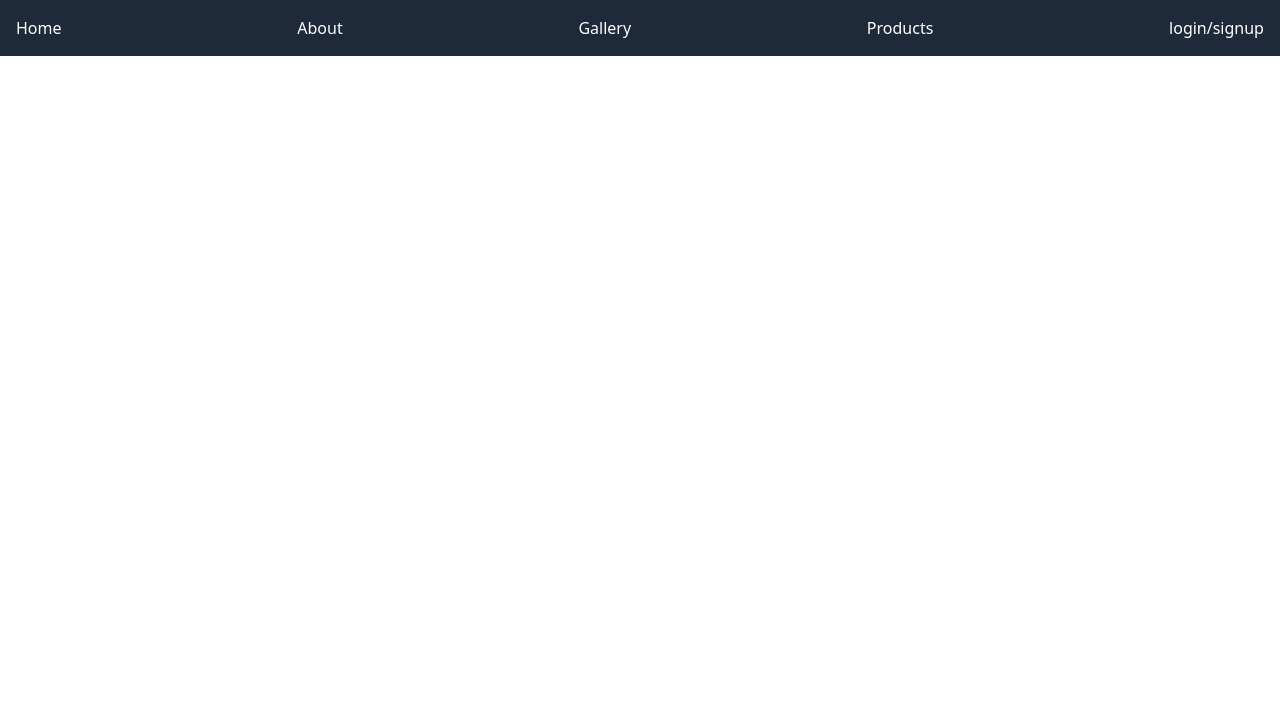
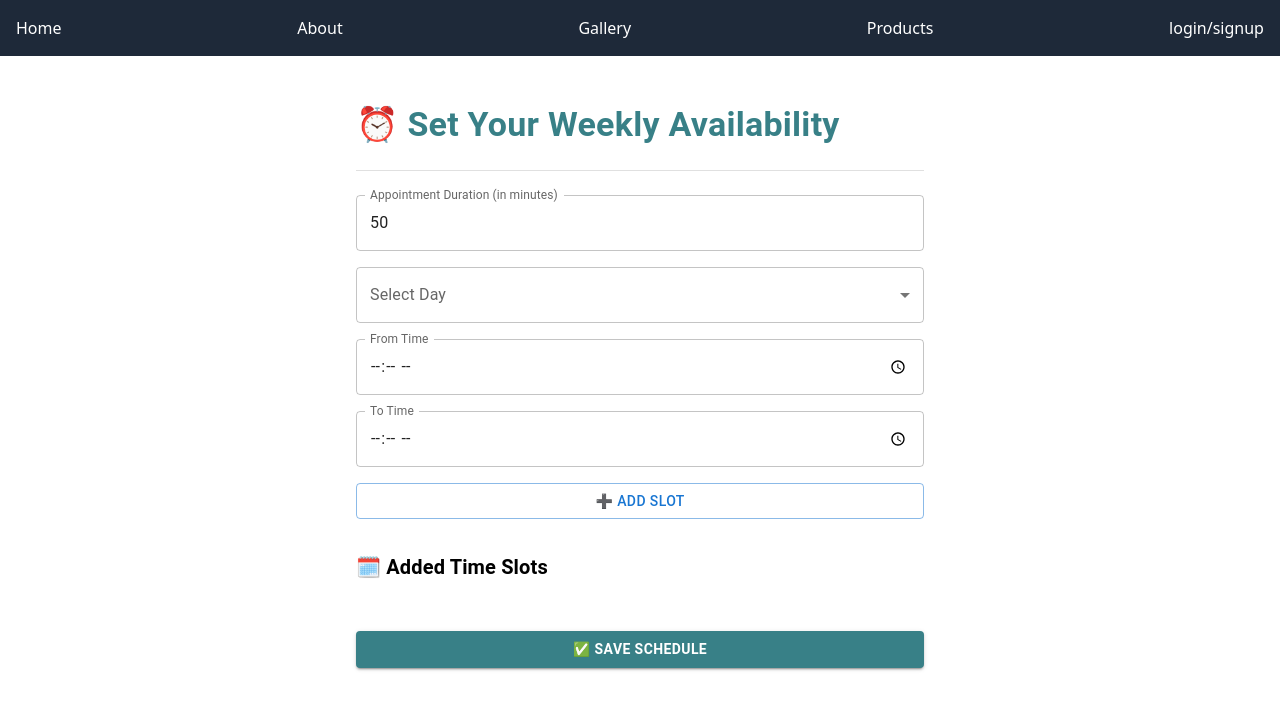
Before and after one commit to sumandey2023/booklyst, a React (Vite) app in the folder frontend/: page /accountsetup/form/schedule in a window 1280 px wide. Shown: the top 710 px of the page. Built offline with nearby package versions, Linux system fonts and the light colour scheme.

Commit message:
add timescheduling

```diff
--- a/frontend/src/components/SetupForm.jsx
+++ b/frontend/src/components/SetupForm.jsx
@@ -239,7 +239,13 @@ const SetupForm = () => {
       }
       setLoading(false);
       resetForm();
-      navigate("/admin");
+      navigate("/accountsetup/form/schedule", {
+        state: {
+          authorName: user?.fullName || "Unknown",
+          authorEmail:
+            user?.emailAddresses?.[0]?.emailAddress || "unknown@example.com",
+        },
+      });
     } catch (err) {
       console.error("Submit error:", err);
       setLoading(false);
@@ -350,7 +356,7 @@ const SetupForm = () => {
                 "&:hover": { bgcolor: lightPrimary },
               }}
             >
-              Submit Block
+              Submit
             </Button>
             {!blogId && (
               <Button
--- /dev/null
+++ b/frontend/src/components/TimeScheduleForm.jsx
@@ -0,0 +1,234 @@
+import React, { useState, useEffect } from "react";
+import {
+  Box,
+  Typography,
+  Stack,
+  TextField,
+  MenuItem,
+  FormControl,
+  InputLabel,
+  Select,
+  Button,
+  Divider,
+  IconButton,
+} from "@mui/material";
+import { toast } from "react-toastify";
+import { useNavigate, useLocation } from "react-router-dom";
+import { Trash2, Pencil } from "lucide-react";
+import useScheduleStore from "../store/useScheduleStore"; // adjust path
+
+const daysOfWeek = [
+  "Monday",
+  "Tuesday",
+  "Wednesday",
+  "Thursday",
+  "Friday",
+  "Saturday",
+  "Sunday",
+];
+
+// Convert 24-hour format to 12-hour format
+const to12HourFormat = (time) => {
+  if (!time) return "";
+  const [hourStr, minute] = time.split(":");
+  let hour = parseInt(hourStr, 10);
+  const ampm = hour >= 12 ? "PM" : "AM";
+  hour = hour % 12 || 12;
+  return `${hour}:${minute} ${ampm}`;
+};
+
+// Convert 12-hour format back to 24-hour (needed for editing pre-fill)
+const to24HourFormat = (time12) => {
+  const [time, modifier] = time12.split(" ");
+  let [hours, minutes] = time.split(":");
+  hours = parseInt(hours, 10);
+
+  if (modifier === "PM" && hours !== 12) hours += 12;
+  if (modifier === "AM" && hours === 12) hours = 0;
+
+  return `${hours.toString().padStart(2, "0")}:${minutes}`;
+};
+
+const TimeScheduleForm = () => {
+  const navigate = useNavigate();
+  const location = useLocation();
+  const { authorName, authorEmail } = location.state || {};
+
+  const [selectedDay, setSelectedDay] = useState("");
+  const [fromTime, setFromTime] = useState("");
+  const [toTime, setToTime] = useState("");
+  const [editIndex, setEditIndex] = useState(null); // New
+
+  const {
+    availability,
+    timeLimit,
+    setTimeLimit,
+    addAvailabilitySlot,
+    submitSchedule,
+    setAuthorInfo,
+    resetSchedule,
+    removeAvailabilitySlot,
+    updateAvailabilitySlot,
+  } = useScheduleStore();
+
+  useEffect(() => {
+    if (authorName && authorEmail) {
+      setAuthorInfo({ name: authorName, email: authorEmail });
+    }
+  }, [authorName, authorEmail, setAuthorInfo]);
+
+  const handleAddSlot = () => {
+    if (!selectedDay || !fromTime || !toTime) {
+      toast.error("Please fill all fields.");
+      return;
+    }
+
+    const formattedFrom = to12HourFormat(fromTime);
+    const formattedTo = to12HourFormat(toTime);
+
+    const slot = {
+      day: selectedDay,
+      from: formattedFrom,
+      to: formattedTo,
+    };
+
+    if (editIndex !== null) {
+      updateAvailabilitySlot(editIndex, slot);
+      setEditIndex(null);
+      toast.info("Slot updated");
+    } else {
+      addAvailabilitySlot(slot);
+      toast.success("Slot added");
+    }
+
+    setSelectedDay("");
+    setFromTime("");
+    setToTime("");
+  };
+
+  const handleEdit = (slot, index) => {
+    setEditIndex(index);
+    setSelectedDay(slot.day);
+    setFromTime(to24HourFormat(slot.from));
+    setToTime(to24HourFormat(slot.to));
+  };
+
+  const handleDelete = (index) => {
+    removeAvailabilitySlot(index);
+    toast.warn("Slot removed");
+  };
+
+  const handleSubmit = async () => {
+    if (availability.length === 0) {
+      toast.error("Please add at least one time slot.");
+      return;
+    }
+
+    try {
+      await submitSchedule();
+      toast.success("✅ Schedule saved successfully!");
+      resetSchedule();
+      navigate("/admin");
+    } catch (err) {
+      console.error("Schedule submission error:", err);
+      toast.error("❌ Failed to save schedule.");
+    }
+  };
+
+  return (
+    <Box sx={{ maxWidth: 600, mx: "auto", mt: 6, px: 2 }}>
+      <Typography variant="h4" fontWeight={700} color="#388087" gutterBottom>
+        ⏰ Set Your Weekly Availability
+      </Typography>
+      <Divider sx={{ my: 3 }} />
+
+      <Stack spacing={2}>
+        <TextField
+          label="Appointment Duration (in minutes)"
+          type="number"
+          value={timeLimit}
+          onChange={(e) => setTimeLimit(e.target.value)}
+        />
+
+        <FormControl fullWidth>
+          <InputLabel>Select Day</InputLabel>
+          <Select
+            value={selectedDay}
+            label="Select Day"
+            onChange={(e) => setSelectedDay(e.target.value)}
+          >
+            {daysOfWeek.map((day) => (
+              <MenuItem key={day} value={day}>
+                {day}
+              </MenuItem>
+            ))}
+          </Select>
+        </FormControl>
+
+        <TextField
+          label="From Time"
+          type="time"
+          value={fromTime}
+          onChange={(e) => setFromTime(e.target.value)}
+          InputLabelProps={{ shrink: true }}
+        />
+        <TextField
+          label="To Time"
+          type="time"
+          value={toTime}
+          onChange={(e) => setToTime(e.target.value)}
+          InputLabelProps={{ shrink: true }}
+        />
+
+        <Button variant="outlined" onClick={handleAddSlot}>
+          {editIndex !== null ? "✏️ Update Slot" : "➕ Add Slot"}
+        </Button>
+      </Stack>
+
+      <Box mt={4}>
+        <Typography variant="h6" fontWeight={600}>
+          🗓️ Added Time Slots
+        </Typography>
+        <Stack spacing={1} mt={2}>
+          {availability.map((slot, i) => (
+            <Box
+              key={i}
+              sx={{
+                p: 2,
+                border: "1px solid #ccc",
+                borderRadius: 2,
+                bgcolor: "#f9f9f9",
+                display: "flex",
+                justifyContent: "space-between",
+                alignItems: "center",
+              }}
+            >
+              <span>
+                {slot.day}: {slot.from} - {slot.to}
+              </span>
+              <Box>
+                <IconButton onClick={() => handleEdit(slot, i)} color="primary">
+                  <Pencil size={18} />
+                </IconButton>
+                <IconButton onClick={() => handleDelete(i)} color="error">
+                  <Trash2 size={18} />
+                </IconButton>
+              </Box>
+            </Box>
+          ))}
+        </Stack>
+      </Box>
+
+      <Button
+        variant="contained"
+        onClick={handleSubmit}
+        sx={{ mt: 4, bgcolor: "#388087", fontWeight: 600 }}
+        fullWidth
+      >
+        ✅ Save Schedule
+      </Button>
+    </Box>
+  );
+};
+
+export default TimeScheduleForm;
--- a/frontend/src/routes/MainRoute.jsx
+++ b/frontend/src/routes/MainRoute.jsx
@@ -4,6 +4,7 @@ import AccountSetup from "../components/AccountSetup";
 import SetupForm from "../components/SetupForm";
 import Auth from "../components/Auth";
 import LiveView from "../components/liveview";
+import TimeScheduleForm from "../components/TimeScheduleForm";
 
 const MainRoute = () => {
   return (
@@ -13,6 +14,7 @@ const MainRoute = () => {
       <Route path="/" />
       <Route path="/auth" element={<Auth />} />
       <Route path="/accountsetup/form/liveview" element={<LiveView />} />
+      <Route path="/accountsetup/form/schedule" element={<TimeScheduleForm />} />
     </Routes>
   );
 };
--- /dev/null
+++ b/frontend/src/store/useScheduleStore.js
@@ -0,0 +1,60 @@
+// store/useScheduleStore.js
+import { create } from "zustand";
+import axios from "axios";
+import { axiosInstanace } from "../lib.js/axios";
+const useScheduleStore = create((set, get) => ({
+  authorName: "",
+  authorEmail: "",
+  timeLimit: 50,
+  availability: [],
+
+  setAuthorInfo: ({ name, email }) =>
+    set({ authorName: name, authorEmail: email }),
+
+  setTimeLimit: (limit) => set({ timeLimit: limit }),
+
+  addAvailabilitySlot: (slot) =>
+    set((state) => ({
+      availability: [...state.availability, slot],
+    })),
+
+  removeAvailabilitySlot: (index) =>
+    set((state) => ({
+      availability: state.availability.filter((_, i) => i !== index),
+    })),
+
+  resetSchedule: () =>
+    set({
+      authorName: "",
+      authorEmail: "",
+      timeLimit: 50,
+      availability: [],
+    }),
+
+  // ✅ SEND TO BACKEND FROM STORE
+  submitSchedule: async () => {
+    const { timeLimit, availability } = get();
+    console.log(timeLimit, availability);
+    const payload = {
+      timeLimit: `${timeLimit} minutes`,
+      availability,
+    };
+    console.log("hi i am bibek ");
+    const res = await axiosInstanace.post("/auth/schedule", payload);
+    return res.data;
+  },
+
+  updateAvailabilitySlot: (index, newSlot) =>
+    set((state) => {
+      const updated = [...state.availability];
+      updated[index] = newSlot;
+      return { availability: updated };
+    }),
+
+  removeAvailabilitySlot: (index) =>
+    set((state) => ({
+      availability: state.availability.filter((_, i) => i !== index),
+    })),
+}));
+
+export default useScheduleStore;
```
Also changed, not shown: 2 other files (tests, documents, lock files or other folders).
